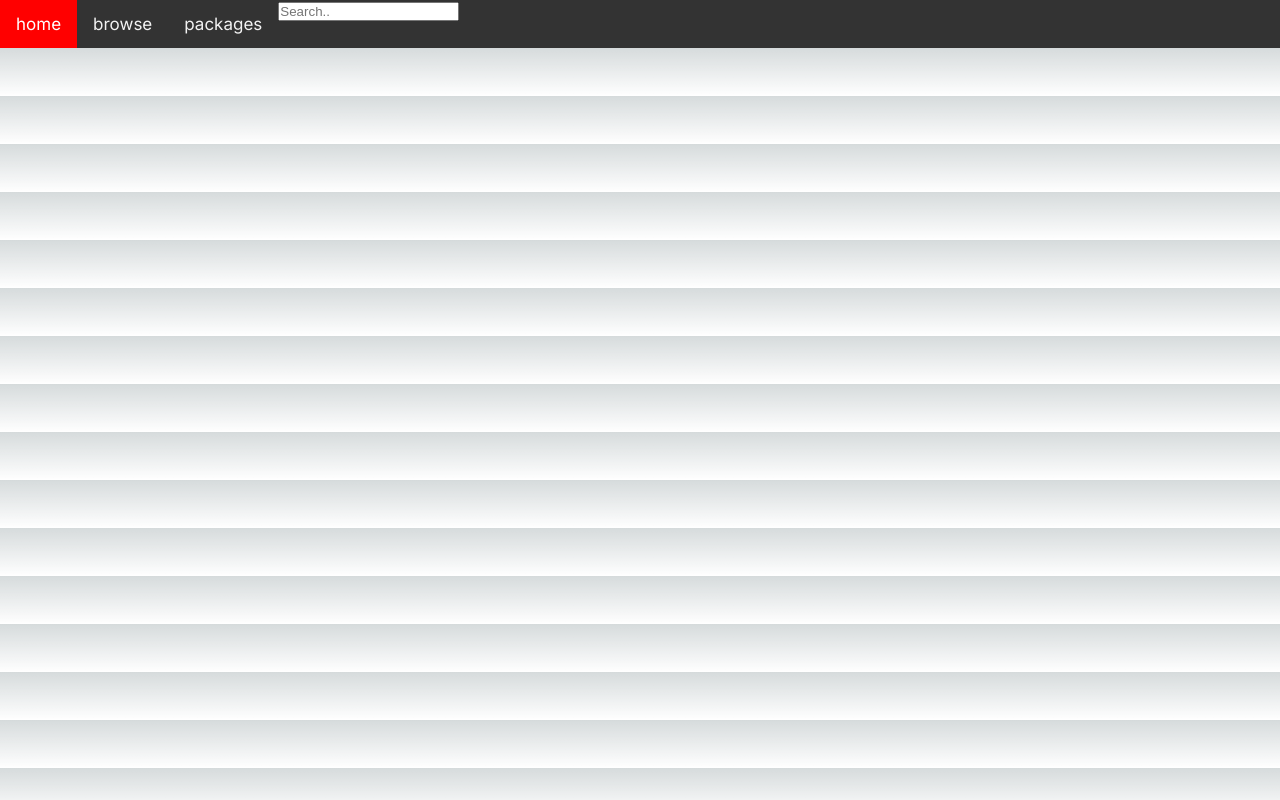
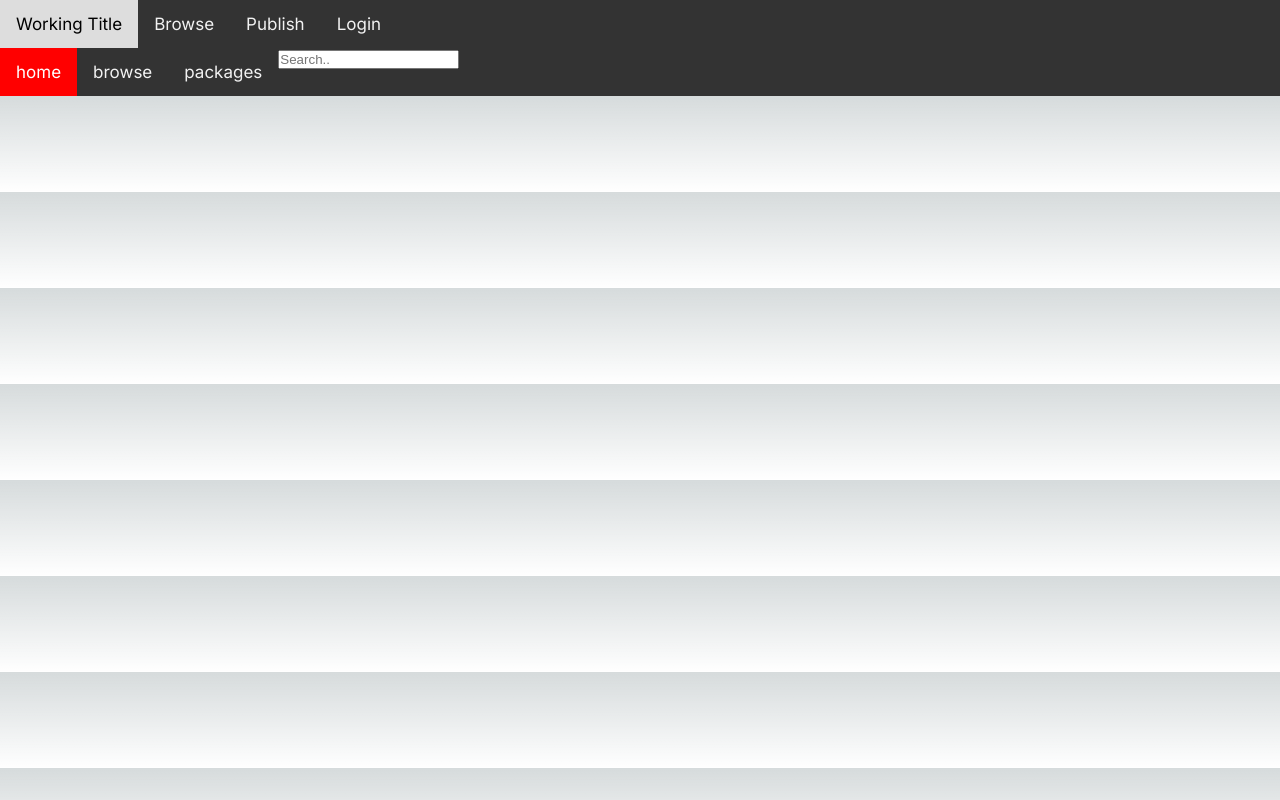
Before and after one commit to pbrucla/ESPR, a Next.js app in the folder frontend/: page / in a window 1280 px wide. Built offline with nearby package versions, Linux system fonts and the light colour scheme.

Commit message:
Homepage for now...

```diff
--- a/frontend/app/layout.tsx
+++ b/frontend/app/layout.tsx
@@ -1,6 +1,7 @@
 import type { Metadata } from "next";
 import { Inter } from "next/font/google";
 import "./globals.css";
+import styles from './page.module.css';
 
 const inter = Inter({ subsets: ["latin"] });
 
@@ -16,7 +17,17 @@ export default function RootLayout({
 }>) {
   return (
     <html lang="en">
-      <body className={inter.className}>{children}</body>
+      <body className={inter.className}>
+        <div className={styles.topnav}>
+          <a href='/'>Working Title</a>
+          <a href='/browse'>Browse</a>
+          <a href='/publish'>Publish</a>
+          <a href='/login' className={styles.split}>Login</a>
+        </div>
+        <main>
+          {children}
+        </main>
+      </body>
     </html>
   );
 }
```
